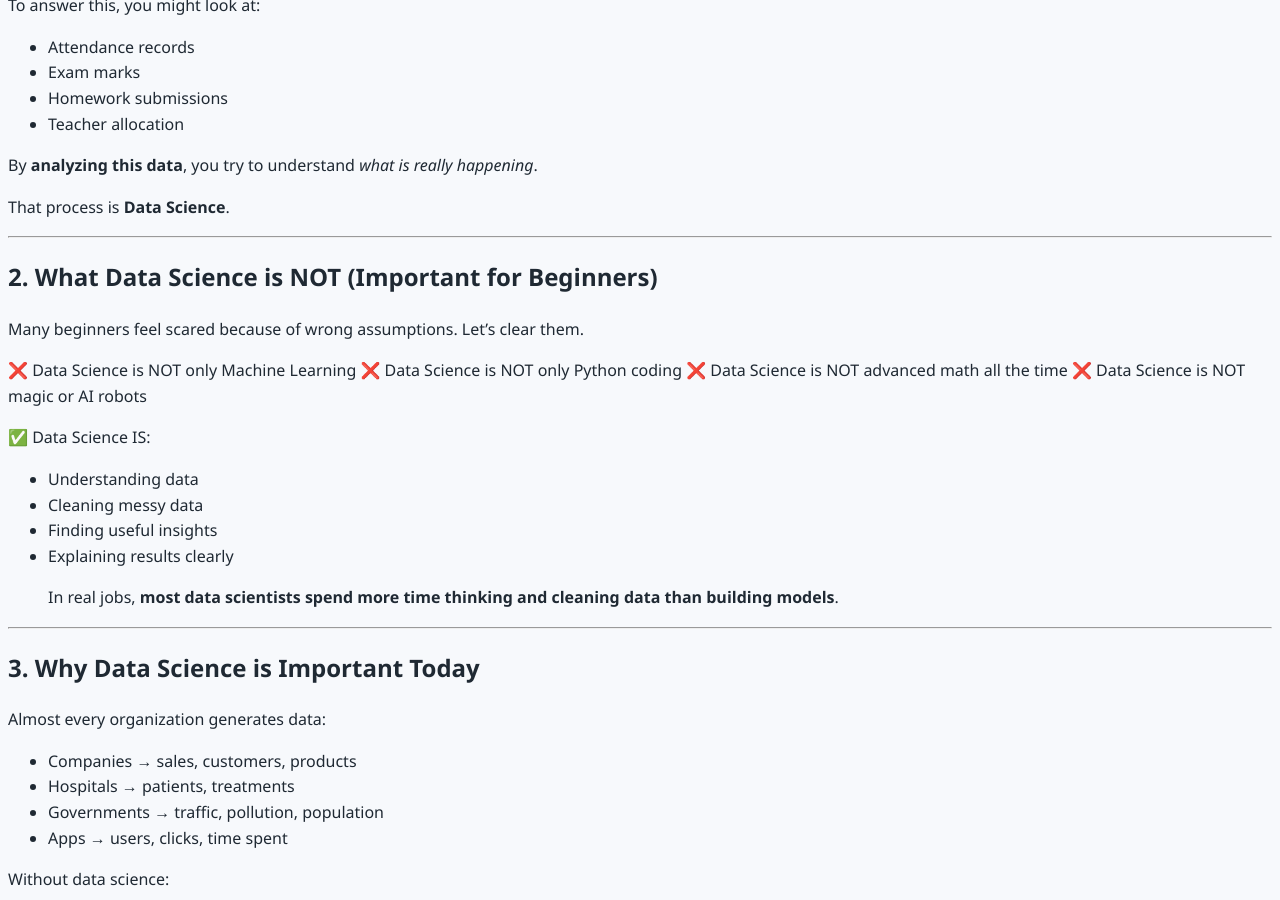
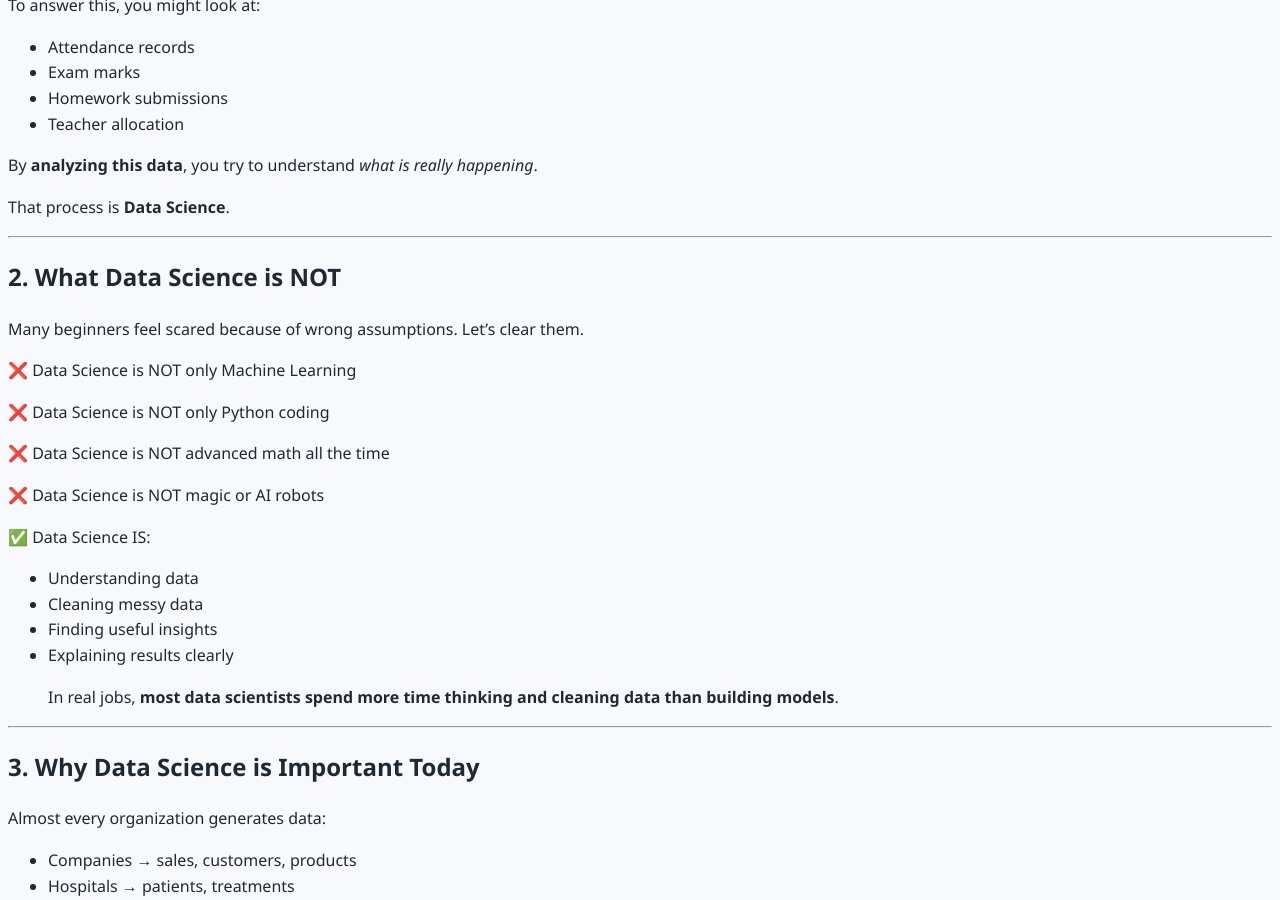
Before and after one commit to irshadvaza/irshadvaza.tech, a Jekyll site: the page built from learning-guides/data-science/01-introduction-to-data-science.md, in a window 1280 px wide and 900 px high, scrolled down 460 px. Built offline with Jekyll 4.4.1, drawn with Linux system fonts in a browser that asks for light colours; our own code applies the rules of GitHub Pages for plain Markdown files.

Commit message:
Update 01-introduction-to-data-science.md

```diff
--- a/learning-guides/data-science/01-introduction-to-data-science.md
+++ b/learning-guides/data-science/01-introduction-to-data-science.md
@@ -31,13 +31,16 @@ That process is **Data Science**.
 
 ---
 
-## 2. What Data Science is NOT (Important for Beginners)
+## 2. What Data Science is NOT
 
 Many beginners feel scared because of wrong assumptions. Let’s clear them.
 
 ❌ Data Science is NOT only Machine Learning
+
 ❌ Data Science is NOT only Python coding
+
 ❌ Data Science is NOT advanced math all the time
+
 ❌ Data Science is NOT magic or AI robots
 
 ✅ Data Science IS:
```
